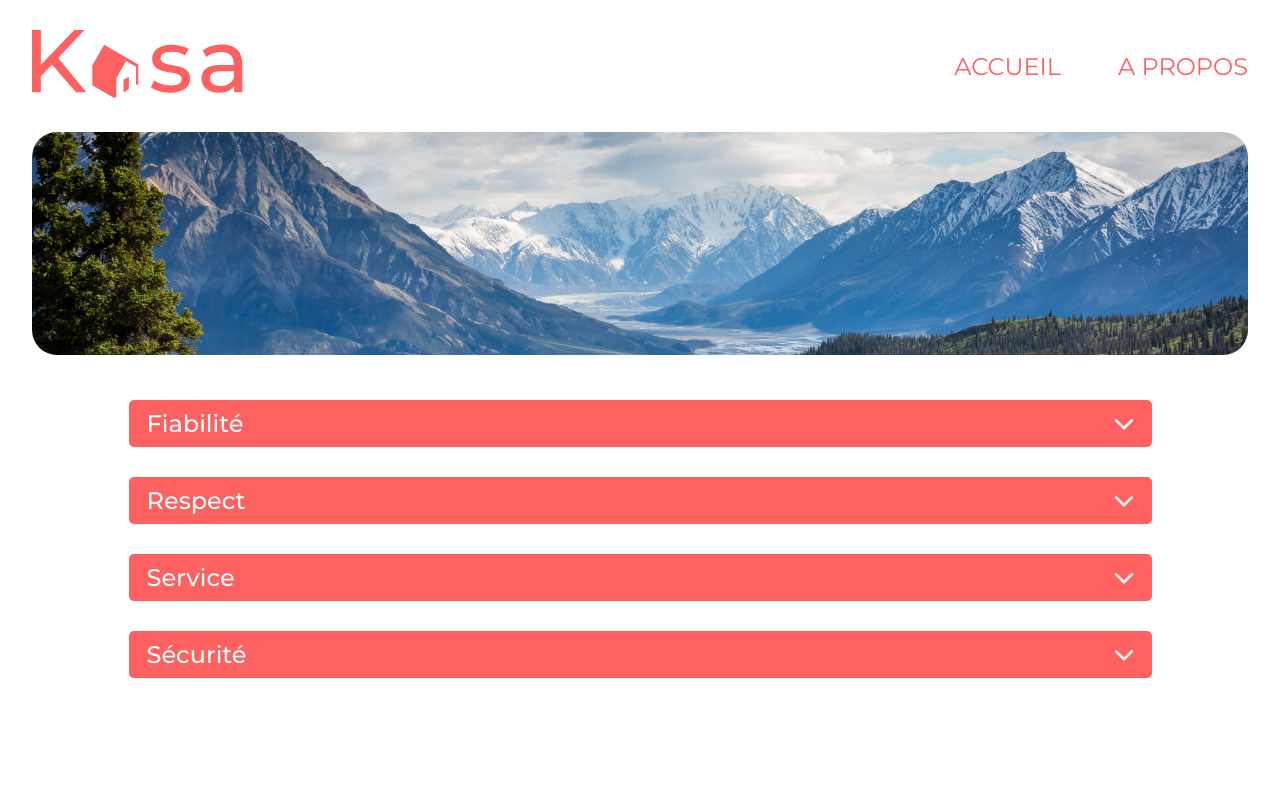
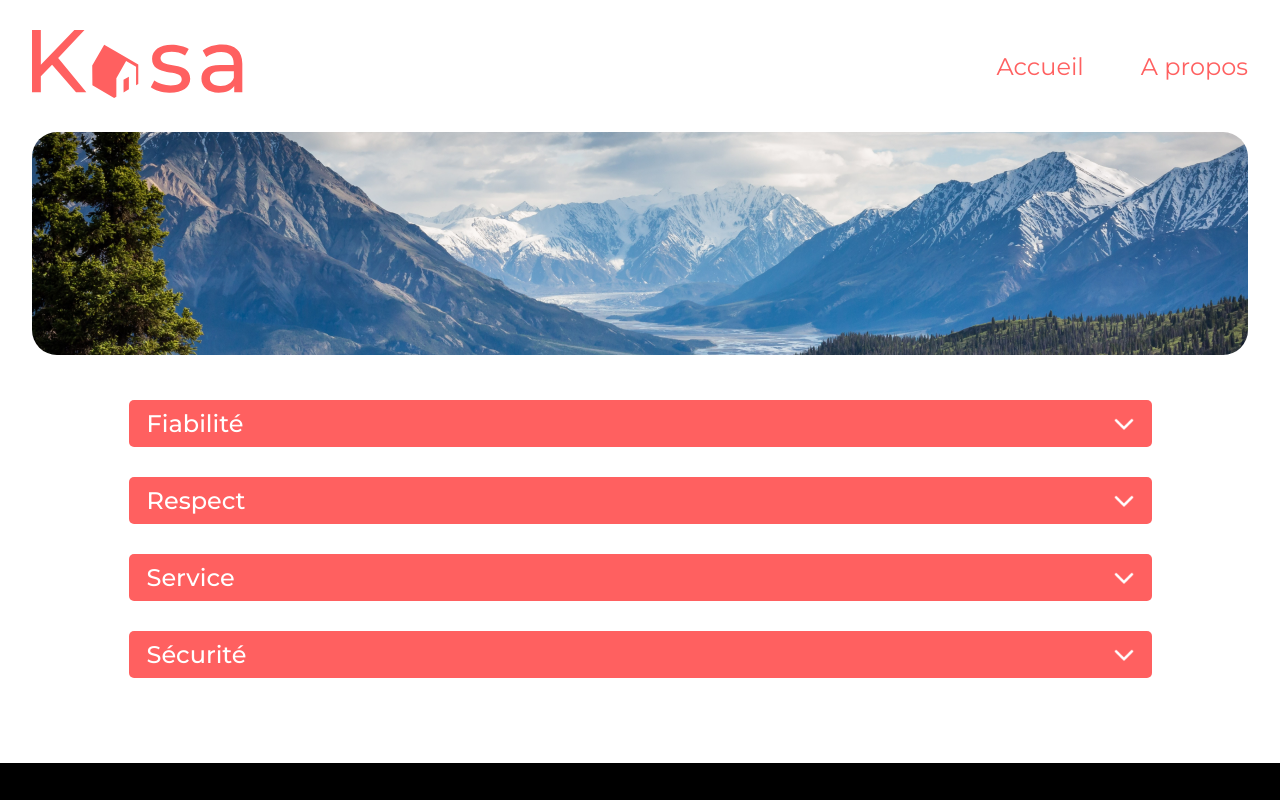
Before and after one commit to Vcna-0/Kasa, a React (Create React App) app: page /#/about in a window 1280 px wide. Shown: the top 800 px of the page. Built offline with nearby package versions, Linux system fonts and the light colour scheme.

Commit message:
Correction marge page about

```diff
--- a/src/components/Header/Header.module.css
+++ b/src/components/Header/Header.module.css
@@ -44,6 +44,10 @@
     font-size: 16px;
     gap: 1.25rem;
   }
+
+  .link{
+    text-transform: none;
+  }
 }
 
 /*  === DESKTOP ===  */
--- a/src/pages/About/About.module.css
+++ b/src/pages/About/About.module.css
@@ -6,9 +6,11 @@
 
 .dropdownContainer{
     display: flex;
-      flex-direction: column;
-      gap: 1.25rem;
-      margin-bottom: 2.75rem;
+    flex-direction: column;
+    gap: 1.25rem;
+    margin-bottom: 2.75rem;
+    width: 90%;
+    margin: auto;
 }
 
 @media screen and (min-width: 992px){
```
